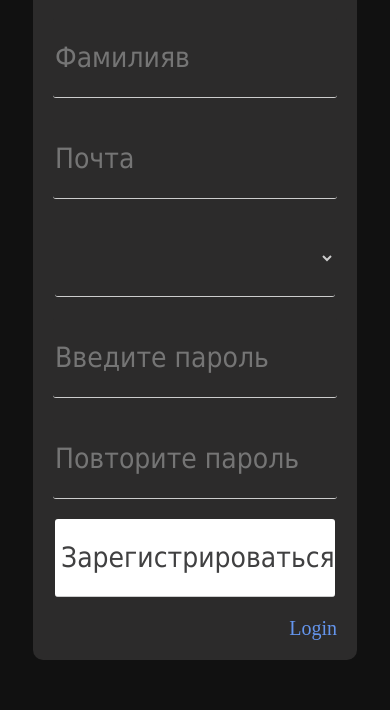
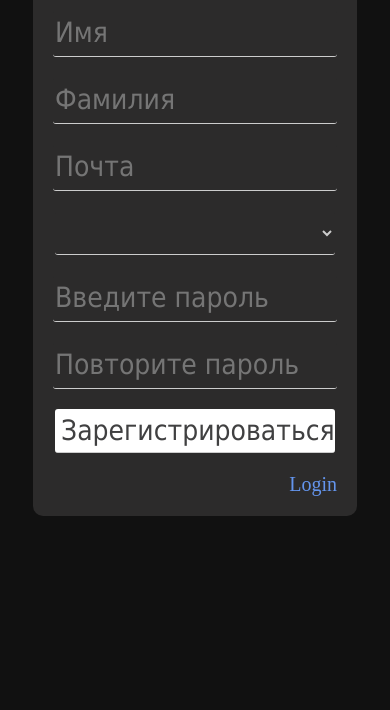
Before and after one commit to I-Bio/STest, a plain HTML site: page authreg.html in a window 390 px wide. Shown: the part 223-933 px from the top of the page. After the commit the page ends 844 px from the top, so only its background shows below. Drawn offline with Linux system fonts and the light colour scheme.

Commit message:
Add files via upload

```diff
--- a/authreg.css
+++ b/authreg.css
@@ -1,17 +1,14 @@
 body{
-    display: flex;
-    justify-content: center;
-    align-items: center;
     background-color: #111111;
     margin: 0;
-    width: 100vw;
-    height: 100vh;
 }
 
 main{
-    margin-top: 12vh;
-    width: auto;
-    height: auto;
+    display: flex;
+    height: 100vh;
+    justify-content: center;
+    align-items: center;
+    flex-direction: column;
 }
 p{
     font-size: 56px;
@@ -38,10 +35,10 @@ select, input, button{
     justify-items: center;
     background-color: #2c2b2b;
     width: auto;
+    height: auto;
     color: white;
     font-size: 34px;
     border-radius: 10px;
-    margin-bottom: 50px;
 }
 
 @media (max-width: 1200px) {
@@ -50,7 +47,6 @@ select, input, button{
     }
     select, input, button{
         font-size: 36px;
-        height: 58px;
         width: 450px;
     }
 }
@@ -58,9 +54,6 @@ select, input, button{
 @media (max-width: 800px) {
     p{
         font-size: 46px;
-    }
-    select, input, button{
-        height: 68px;
     }
 }
 
@@ -70,7 +63,6 @@ select, input, button{
     }
     select, input, button{
         font-size: 32px;
-        height: 78px;
         width: 380px;
     }
 }
@@ -80,7 +72,6 @@ select, input, button{
     }
     select, input, button{
         font-size: 28px;
-        height: 78px;
         width: 280px;
     }
 }
@@ -90,7 +81,6 @@ select, input, button{
     }
     select, input, button{
         font-size: 20px;
-        height: 78px;
         width: 200px;
     }
 }
--- a/authreg.html
+++ b/authreg.html
@@ -11,9 +11,9 @@
         <form method="post" class="authreg-container">
             <p>Регистрация</p>
             <input type="text" id="name" placeholder="Имя">
-            <input type="text" id="surname" placeholder="Фамилияв">
+            <input type="text" id="surname" placeholder="Фамилия">
             <input type="email" id="email" placeholder="Почта">
-            <select id="group" placeholder="Группа"></select>
+            <select id="group"></select>
             <input type="password" id="fpassword" placeholder="Введите пароль">
             <input type="password" id="rpassword" placeholder="Повторите пароль">
             <button type="submit" id="registr">Зарегистрироваться</button>
```
